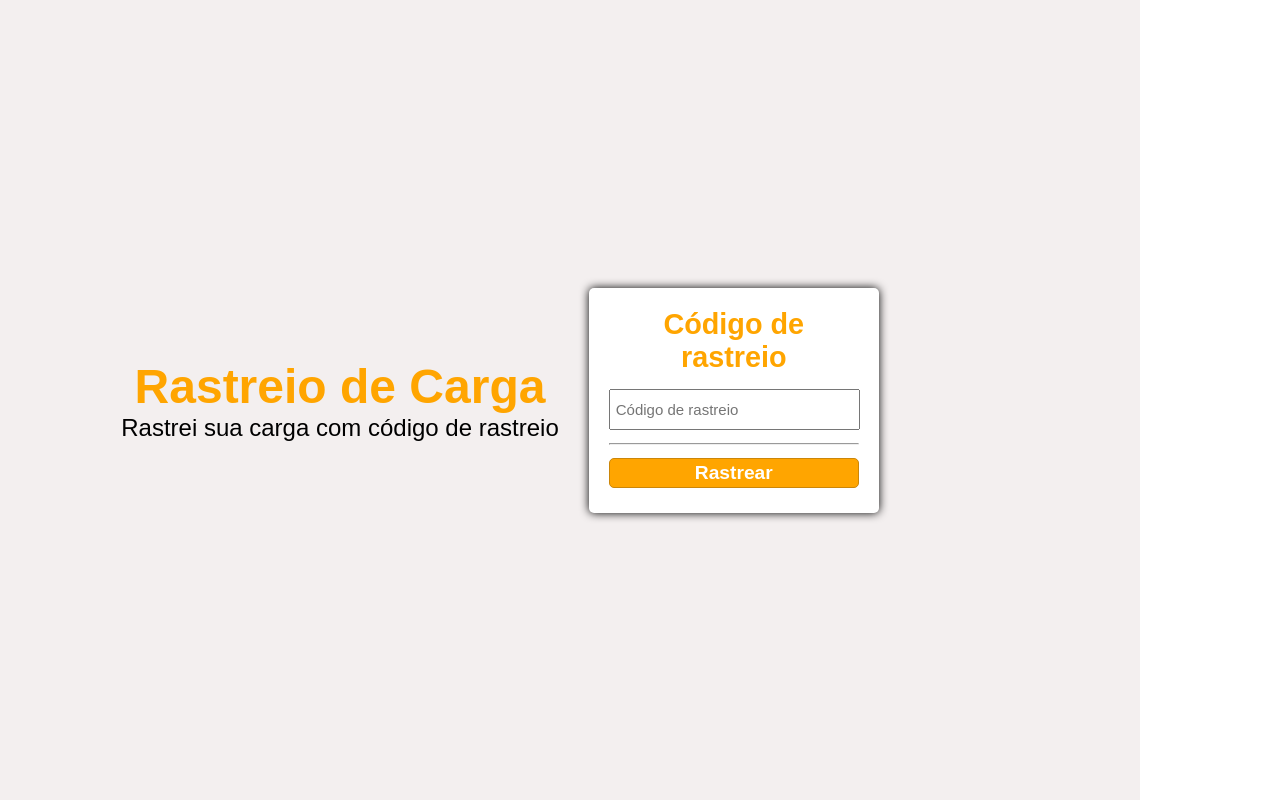
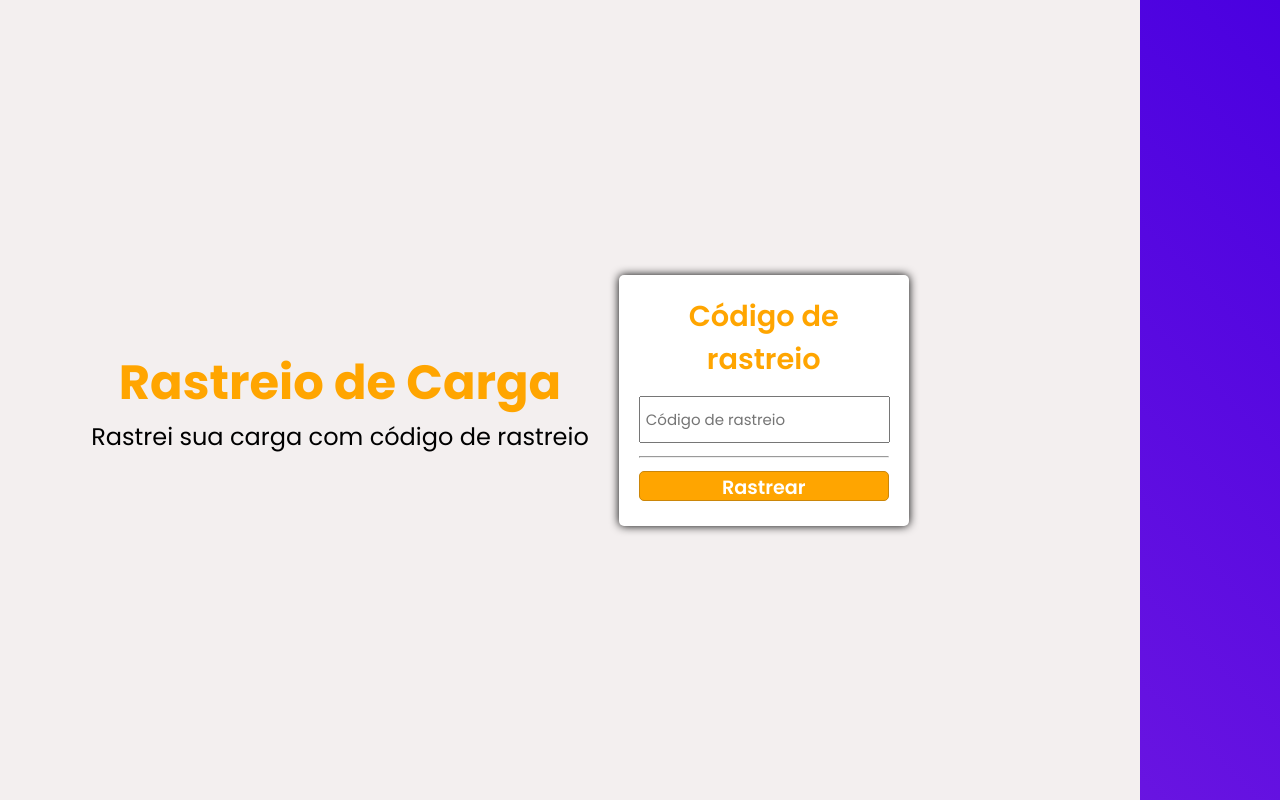
Before and after one commit to vikmiranda/PWEB-rastreadordecarga, a Next.js app: page / in a window 1280 px wide. Built offline with nearby package versions, Linux system fonts and the light colour scheme.

Commit message:
LUCCA: alteracao css

```diff
--- a/styles/styles.css
+++ b/styles/styles.css
@@ -1,8 +1,16 @@
+@import url('https://fonts.googleapis.com/css2?family=Poppins:wght@100;200;300;400;500;600;700&display=swap');
+
+* {
+    font-family: "Poppins", sans-serif;
+}
+
 html {
     margin: 0;
     padding: 0;
 }
 body {
+    background: linear-gradient(45deg, #8e2de2, #4a00e0);
+    background-repeat: no-repeat;
     margin: 0;
     padding: 0;
     display: flex;
```
